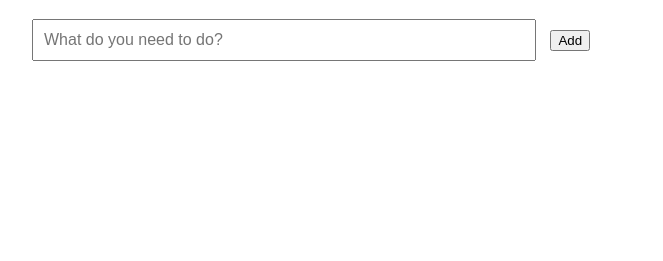
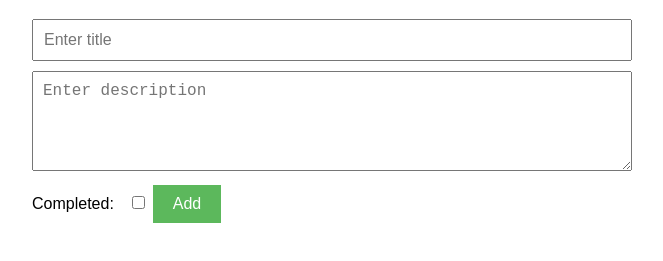
Before and after one commit to dlobe/todo_list, a plain HTML site: page static/index.html in a window 1280 px wide. Shown: the part 61-322 px from the top of the page, without its empty margins (308-971 px from the left). Drawn offline with Linux system fonts and the light colour scheme.

Commit message:
modif of css js html

```diff
--- a/static/index.html
+++ b/static/index.html
@@ -11,8 +11,11 @@
   <h1>To-Do List</h1>
 
   <form id="todo-form">
-  <input type="text" id="todo-input" placeholder="What do you need to do?">
-  <button type="submit">Add</button>
+    <input type="text" id="title-input" placeholder="Enter title" required>
+    <textarea id="description-input" placeholder="Enter description" required></textarea>
+    <label for="completed-checkbox">Completed:</label>
+    <input type="checkbox" id="completed-checkbox">
+    <button type="submit">Add</button>
   </form>
 
   <ul id="todo-list">
--- a/static/styles.css
+++ b/static/styles.css
@@ -17,11 +17,40 @@ h1 {
   margin-bottom: 20px;
 }
 
-#todo-input {
+#todo-form input[type="text"],
+#todo-form textarea {
   padding: 10px;
   font-size: 16px;
+  margin-bottom: 10px;
+  width: 100%;
+  box-sizing: border-box; /* Ensures padding is included in total width */
+}
+
+#todo-form textarea {
+  resize: vertical; /* Allows the user to resize the textarea vertically */
+  height: 100px;
+}
+
+#todo-form label {
+  display: inline-block;
   margin-right: 10px;
-  width: calc(100% - 120px);
+}
+
+#todo-form input[type="checkbox"] {
+  margin-bottom: 10px;
+}
+
+#todo-form button {
+  padding: 10px 20px;
+  font-size: 16px;
+  background-color: #5cb85c;
+  color: white;
+  border: none;
+  cursor: pointer;
+}
+
+#todo-form button:hover {
+  background-color: #4cae4c;
 }
 
 #todo-list {
@@ -35,3 +64,5 @@ h1 {
   border: 1px solid #ddd;
   margin-top: 5px;
 }
+
+/* Additional styling can be added as needed */
```
Also changed, not shown: 1 other file.
